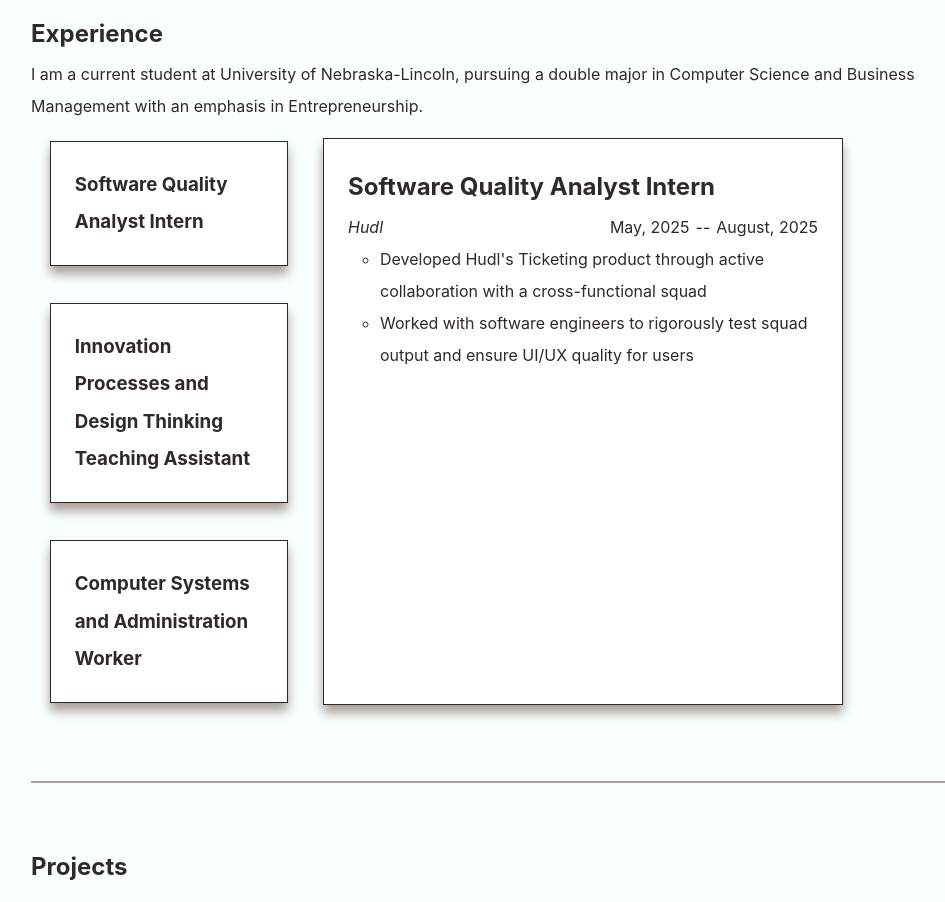
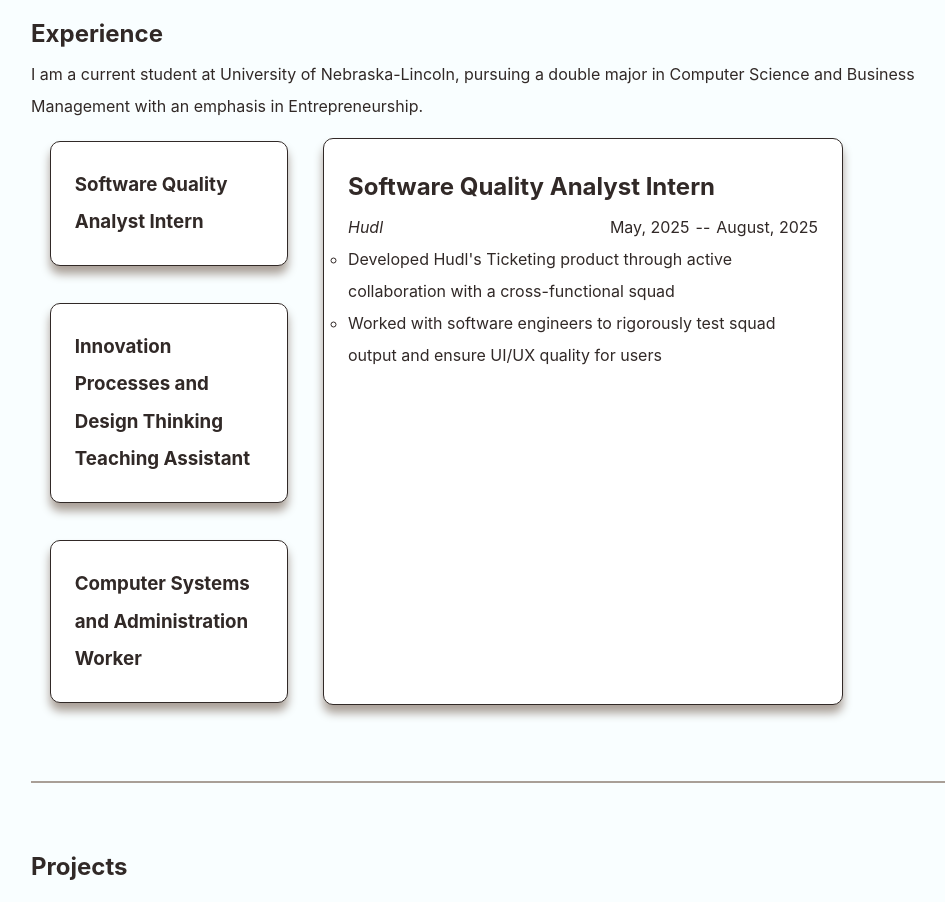
Before and after one commit to averlbacher2/averlbacher2.github.io, a React (Vite) app in the folder personal-portfolio/: page / in a window 1280 px wide. Shown: the part 680-1582 px from the top of the page, without its empty margins (149-1094 px from the left). Built offline with nearby package versions, Linux system fonts and the light colour scheme.

Commit message:
Added experience card styling and changed cursor style to pointer over text

```diff
--- a/personal-portfolio/src/styles/components.css
+++ b/personal-portfolio/src/styles/components.css
@@ -4,6 +4,7 @@
 .experience-card {
     background-color: var(--white);
     border: 1px solid var(--raisin-black);
+    border-radius: 10px;
     padding: 1.5rem;
     margin: 1em;
     backdrop-filter: blur(10px);
@@ -39,10 +40,14 @@
     gap: 10px;
 }
 
+.experience-card-thumbnail {
+    cursor: pointer;
+}
+
 .experience-card ul {
     list-style-type: circle;
-    padding-left: 2em;
 }
+
 
 .experiences-container {
     display: flex;
--- a/personal-portfolio/src/styles/utilities.css
+++ b/personal-portfolio/src/styles/utilities.css
@@ -0,0 +1 @@
+@import 'variables.css';
```
